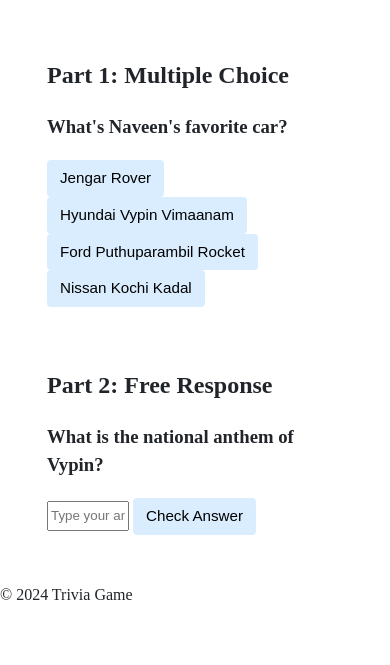
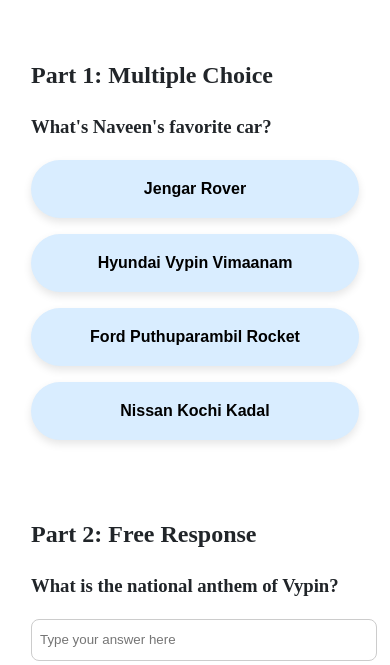
Before and after one commit to aaronpole/polefiles, a plain HTML site: page index.html in a window 390 px wide. Shown: the part 179-844 px from the top of the page. Drawn offline with Linux system fonts and the light colour scheme.

Commit message:
Update styles.css

```diff
--- a/styles.css
+++ b/styles.css
@@ -40,23 +40,51 @@ h1 {
 button, input[type="submit"] {
     background-color: #d9edff;
     border: 1px solid transparent;
-    border-radius: 0.25rem;
-    font-size: 0.95rem;
-    font-weight: 400;
+    border-radius: 50px; /* Rounded buttons */
+    font-size: 1rem;
+    font-weight: 600;
     line-height: 1.5;
-    padding: 0.375rem 0.75rem;
+    padding: 0.75rem 1.5rem; /* Bigger buttons */
     text-align: center;
-    transition: color 0.15s ease-in-out, background-color 0.15s ease-in-out, border-color 0.15s ease-in-out, box-shadow 0.15s ease-in-out;
+    transition: color 0.15s ease-in-out, background-color 0.3s ease-in-out, border-color 0.15s ease-in-out, box-shadow 0.3s ease-in-out;
     vertical-align: middle;
+    box-shadow: 0px 4px 8px rgba(0, 0, 0, 0.1);
+    margin-bottom: 1rem; /* Adds space between buttons */
+    width: auto; /* Allows buttons to size based on content */
 }
 
+button:hover, input[type="submit"]:hover {
+    background-color: #c1dbf7;
+    color: #ffffff;
+    box-shadow: 0px 8px 16px rgba(0, 0, 0, 0.2);
+    transform: translateY(-2px);
+}
 
 input[type="text"] {
     line-height: 1.8;
     width: 25%;
+    border-radius: 8px;
+    padding: 0.5rem;
+    border: 1px solid #ccc;
+    margin-bottom: 1rem;
 }
 
 input[type="text"]:hover {
     background-color: #f5f5f5;
-    transition: color 2s ease-in-out, background-color 0.15s ease-in-out;
 }
+
+@media (max-width: 768px) {
+    button, input[type="submit"] {
+        width: 100%; /* Full width buttons on smaller screens */
+        padding: 1rem; /* Larger padding for better touch targets */
+    }
+
+    .section {
+        padding-left: 1rem;
+        padding-right: 1rem;
+    }
+
+    input[type="text"] {
+        width: 100%; /* Full width input field on small screens */
+    }
+}
```
